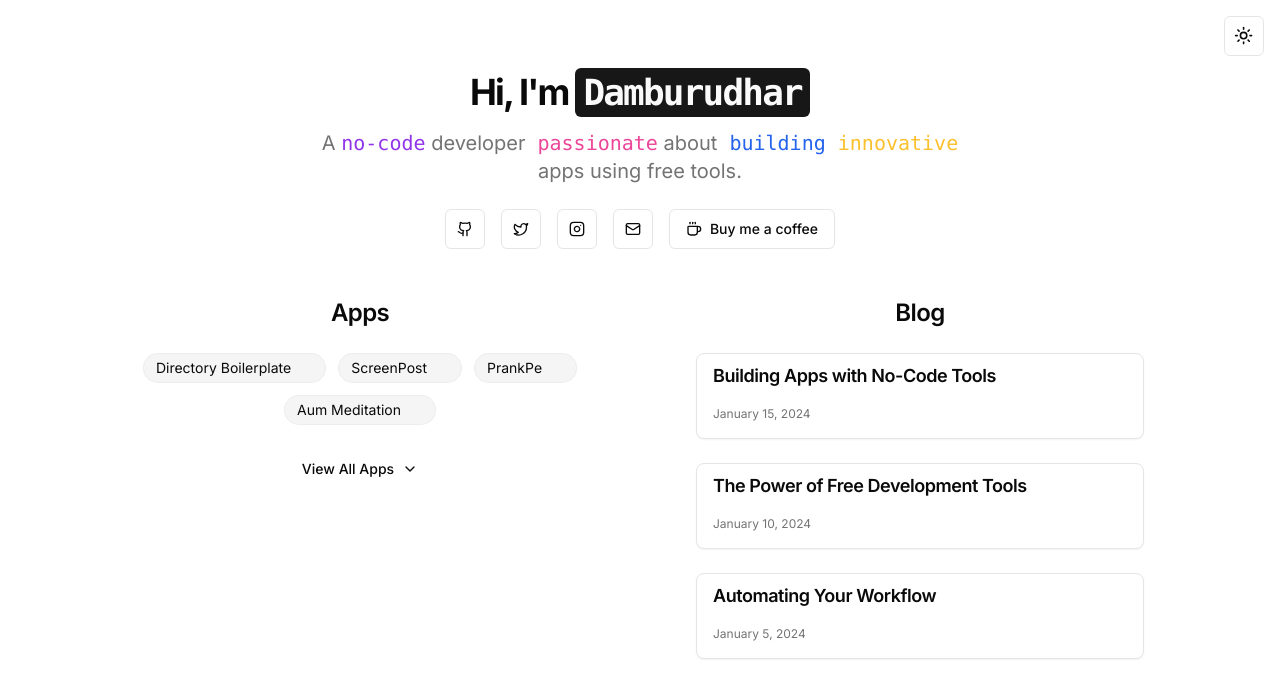
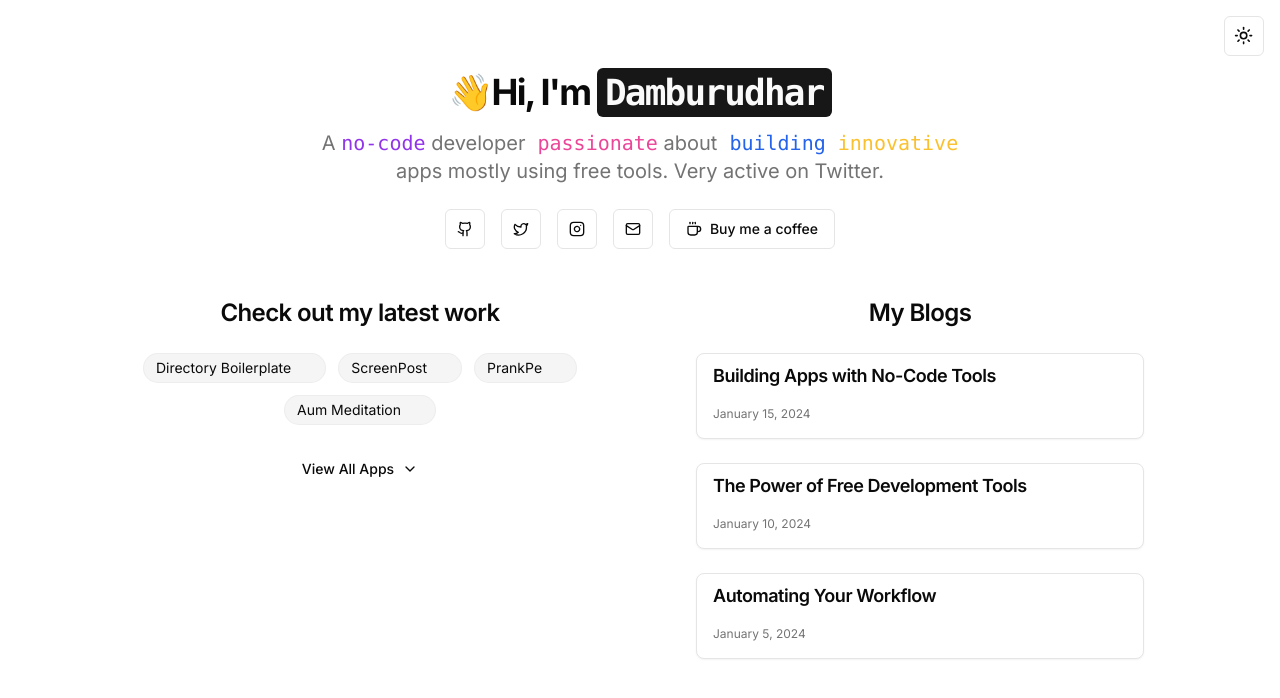
Before and after one commit to dambrubaba/text-portfolio, a Next.js app: page / in a window 1280 px wide. Shown: the top 698 px of the page. Built offline with nearby package versions, Linux system fonts and the light colour scheme.

Commit message:
some UI improvs

```diff
--- a/app/page.tsx
+++ b/app/page.tsx
@@ -63,13 +63,13 @@ export default function Home() {
         <section className="space-y-6 mb-12 flex flex-col items-center text-center max-w-2xl mx-auto">
           <div className="space-y-4">
             <h1 className="text-3xl font-bold tracking-tighter sm:text-4xl text-foreground">
-              Hi, I&apos;m <span className="name-highlight">Damburudhar</span>
+            👋Hi, I&apos;m <span className="name-highlight">Damburudhar</span>
             </h1>
             <p className="text-xl text-muted-foreground">
               A <span className="highlight-1">no-code</span> developer
               <span className="highlight-2"> passionate</span> about
               <span className="highlight-3"> building</span>
-              <span className="highlight-4"> innovative</span> apps using free tools.
+              <span className="highlight-4"> innovative</span> apps mostly using free tools. Very active on Twitter.
             </p>
           </div>
 
@@ -109,7 +109,7 @@ export default function Home() {
 
         <div className="grid grid-cols-1 lg:grid-cols-2 gap-8">
           <section className="space-y-6 text-center">
-            <h2 className="text-2xl font-semibold tracking-tight text-foreground">Apps</h2>
+            <h2 className="text-2xl font-semibold tracking-tight text-foreground">Check out my latest work</h2>
             <div className="flex flex-wrap gap-3 justify-center">
               {displayedApps.map((app) => (
                 <Link
@@ -137,7 +137,7 @@ export default function Home() {
           </section>
 
           <section className="space-y-6">
-            <h2 className="text-2xl font-semibold tracking-tight text-foreground text-center">Blog</h2>
+            <h2 className="text-2xl font-semibold tracking-tight text-foreground text-center">My Blogs</h2>
             <div className="grid gap-6 max-w-md mx-auto">
               {posts.map((post) => (
                 <Link
```
